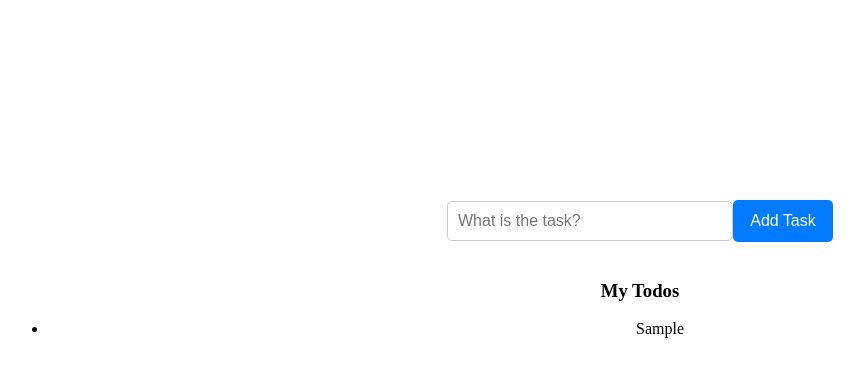
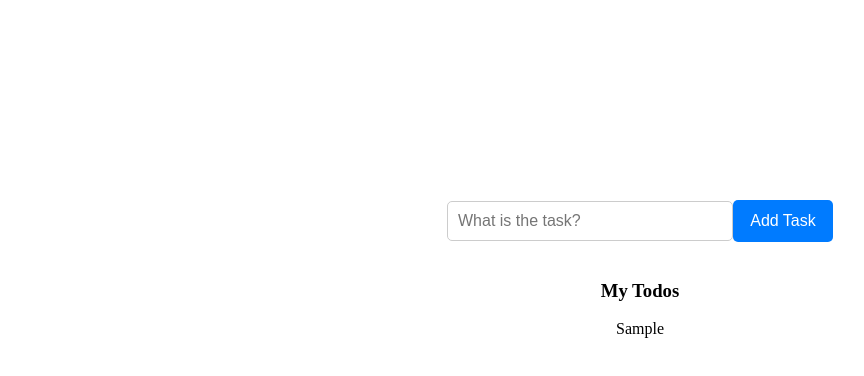
Before and after one commit to SamRaiche/CS50-Final-Project, a React (Create React App) app in the folder web/: page / in a window 1280 px wide. Both pictures are taken after typing "Sample" into the empty fields and a click on the button "Add Task". Shown: the top 376 px of the page, without its empty margins (0-864 px from the left). Built offline with nearby package versions, Linux system fonts and the light colour scheme.

Commit message:
Lists gone

```diff
--- a/web/src/components/TodoWrapper.js
+++ b/web/src/components/TodoWrapper.js
@@ -24,13 +24,11 @@ export const TodoWrapper = () => {
             <TodoForm addTodo={addTodo} />
             <div>
                 <h3>My Todos</h3>
-                <ul>
                     {/* todos.map iterates over the todos array looing for each todo the user has typed */}
                     {/* When the map method finds a unique key it will output the task of that object (dictionary) onscreen */}
                     {todos.map((todo) => (
-                        <li key={todo.id}>{todo.task}</li>
+                        <p key={todo.id}>{todo.task}</p>
                     ))}
-                </ul>
             </div>
         </div>
     );
```
